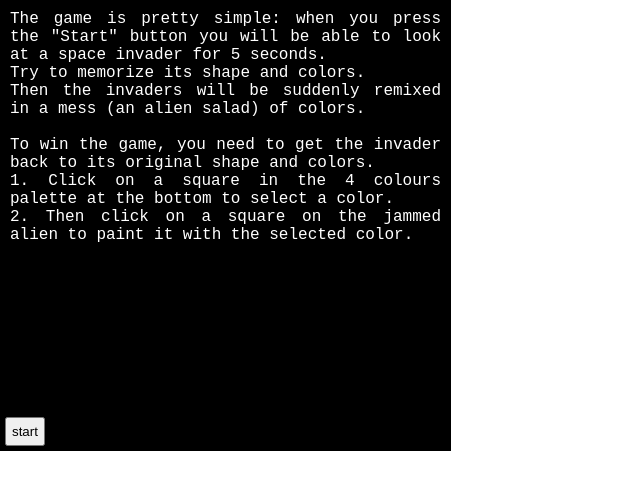
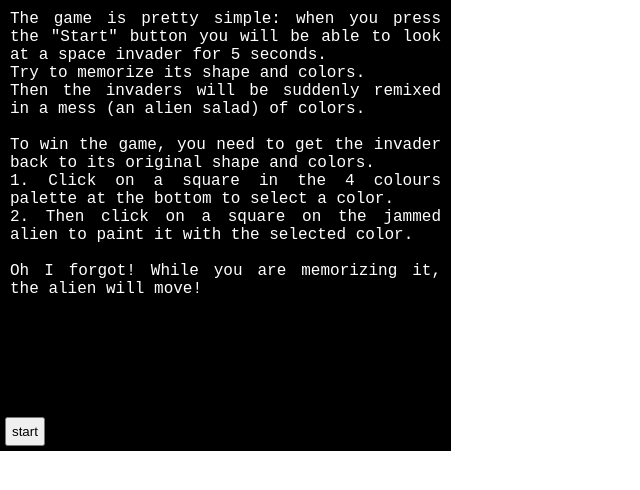
Before and after one commit to arcadeJHS/SpaceInvadersSalad, a plain HTML site: page index.html in a window 1280 px wide. Shown: the whole page, without its empty margins (0-640 px from the left). Drawn offline with Linux system fonts and the light colour scheme.

Commit message:
Edited index.html via GitHub

```diff
--- a/index.html
+++ b/index.html
@@ -258,7 +258,8 @@
 				Then the invaders will be suddenly remixed in a mess (an alien salad) of colors.<br /><br />
 				To win the game, you need to get the invader back to its original shape and colors.<br />
 				1. Click on a square in the 4 colours palette at the bottom to select a color.<br />
-				2. Then click on a square on the jammed alien to paint it with the selected color.
+				2. Then click on a square on the jammed alien to paint it with the selected color.<br /><br />
+				Oh I forgot! While you are memorizing it, the alien will move!
 				</p>
 				<button id="startButton">start</button>
 			</div>
```
